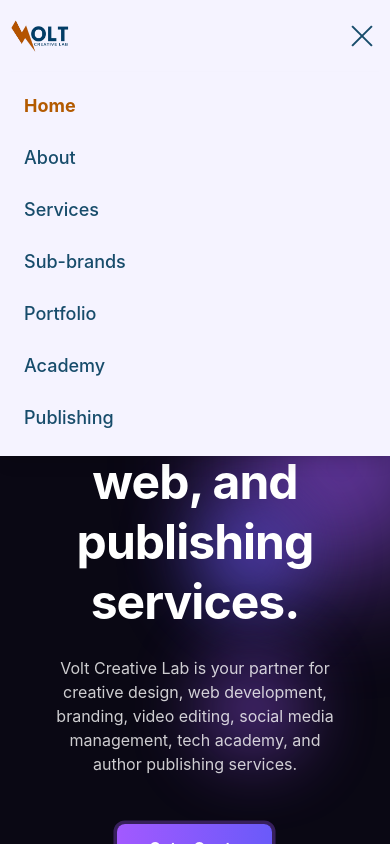
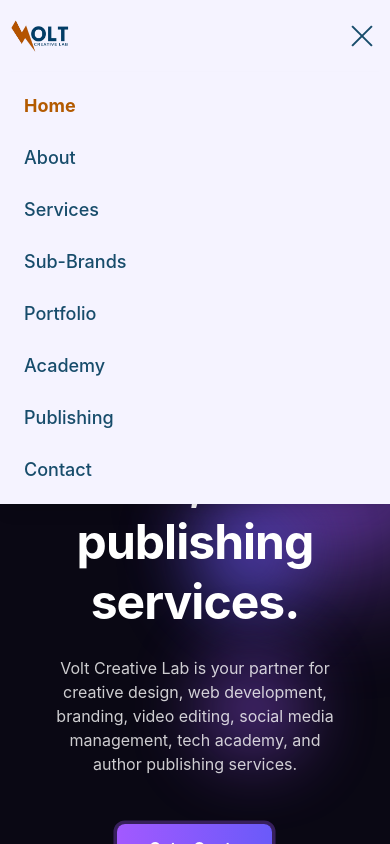
Before and after one commit to jerr001/voltcreativelab, a Next.js app in the folder volt-creative-lab/: page / in a window 390 px wide. Both pictures are taken after a click on the button "Toggle menu". Shown: the top 844 px of the page. Built offline with nearby package versions, Linux system fonts and the light colour scheme.

Commit message:
Fix: Capitalize Sub-Brands and increase mobile menu height to show Contact

```diff
--- a/volt-creative-lab/src/components/Navbar.tsx
+++ b/volt-creative-lab/src/components/Navbar.tsx
@@ -13,7 +13,7 @@
     { href: "/", label: "Home" },
     { href: "/about", label: "About" },
     { href: "/services", label: "Services" },
-    { href: "/solutions", label: "Sub-brands" },
+    { href: "/solutions", label: "Sub-Brands" },
     { href: "/portfolio", label: "Portfolio" },
     { href: "/academy", label: "Academy" },
     { href: "/publish", label: "Publishing" },
@@ -68,7 +68,7 @@
       </button>
       {/* Mobile Nav */}
       <div
-        className={`lg:hidden absolute top-full left-0 w-full bg-[#f5f3ff] shadow-lg transition-all duration-300 overflow-hidden ${open ? "max-h-96 py-4 opacity-100" : "max-h-0 py-0 opacity-0"}`}
+        className={`lg:hidden absolute top-full left-0 w-full bg-[#f5f3ff] shadow-lg transition-all duration-300 overflow-hidden ${open ? "max-h-screen py-4 opacity-100" : "max-h-0 py-0 opacity-0"}`}
         style={{ zIndex: 29 }}
       >
         <div className="flex flex-col gap-4 px-6 text-[#174c6b] font-medium">
```
